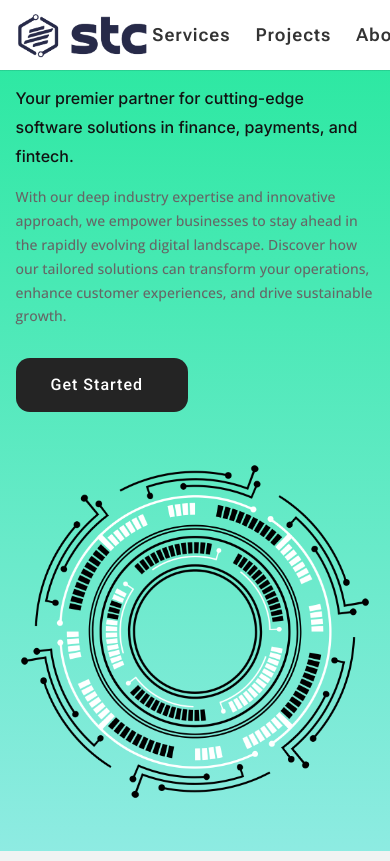
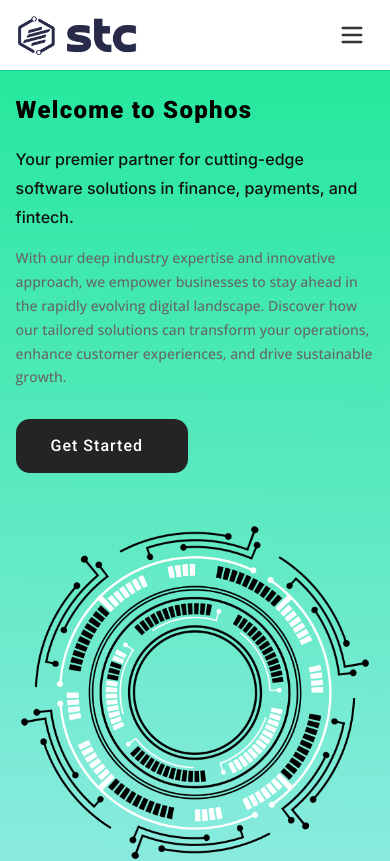
Before and after one commit to sgolli/SophosTC, a Next.js app: page / in a window 390 px wide. Shown: the top 861 px of the page. Built offline with nearby package versions, Linux system fonts and the light colour scheme.

Commit message:
fix: comprehensive mobile responsiveness for all pages

```diff
--- a/src/app/about/page.tsx
+++ b/src/app/about/page.tsx
@@ -75,6 +75,7 @@
         <div className="r-container" style={{maxWidth:"1080px",width:"80%",margin:"0 auto"}}>
           <h2 style={{ textAlign: 'center', marginBottom: '40px' }}>Our Expertise</h2>
           <div
+            className="r-expertise-grid"
             style={{
               display: 'grid',
               gridTemplateColumns: 'repeat(auto-fit, minmax(280px, 1fr))',
--- a/src/app/globals.css
+++ b/src/app/globals.css
@@ -35,6 +35,7 @@
   line-height: 1.7em;
   font-size: 14px;
   font-weight: 500;
+  overflow-x: hidden;
 }
 
 h1, h2, h3, h4, h5, h6 {
@@ -79,7 +80,7 @@
   opacity: 0.8;
 }
 
-/* H2 underline divider - matching original */
+/* H2 underline divider */
 h2::after {
   content: '';
   display: block;
@@ -89,7 +90,6 @@
   margin-top: 15px;
 }
 
-/* Center the divider when h2 is centered */
 .text-center h2::after,
 h2[style*="text-align: center"]::after,
 h2[style*="textAlign"]::after {
@@ -97,7 +97,24 @@
   margin-right: auto;
 }
 
-/* Responsive */
+/* ============================================
+   DESKTOP NAV / MOBILE MENU BUTTON DEFAULTS
+   ============================================ */
+.r-desktop-nav {
+  display: flex;
+}
+
+.r-mobile-menu-btn {
+  display: none !important;
+}
+
+.r-mobile-nav {
+  display: block;
+}
+
+/* ============================================
+   RESPONSIVE: TABLET (max-width: 980px)
+   ============================================ */
 @media (max-width: 980px) {
   h1 {
     font-size: 36px !important;
@@ -107,61 +124,29 @@
     font-size: 32px !important;
     line-height: 36px !important;
   }
-}
 
-@media (max-width: 768px) {
-  h1 {
-    font-size: 28px !important;
-    line-height: 34px !important;
+  /* Show hamburger, hide desktop nav */
+  .r-desktop-nav {
+    display: none !important;
   }
-  h2 {
-    font-size: 26px !important;
-    line-height: 30px !important;
+  .r-mobile-menu-btn {
+    display: block !important;
   }
 
   /* Containers */
   .r-container {
-    width: 95% !important;
+    width: 90% !important;
   }
 
-  /* Header */
-  .r-header {
-    height: 70px !important;
-  }
-  .r-header-logo img {
-    max-height: 60px !important;
-  }
-
-  /* Spacer after fixed header */
-  .r-spacer {
-    height: 70px !important;
-  }
-
-  /* Hero sections */
-  .r-hero {
-    padding: 30px 0 40px 0 !important;
-  }
-  .r-hero h1 {
-    font-size: 32px !important;
-    line-height: 38px !important;
+  /* Grids → single column */
+  .r-grid-3,
+  .r-grid-2 {
+    grid-template-columns: 1fr !important;
   }
 
   /* Flex rows → stack */
   .r-flex-row {
     flex-direction: column !important;
-  }
-
-  /* Grids → single column */
-  .r-grid-3 {
-    grid-template-columns: 1fr !important;
-  }
-  .r-grid-2 {
-    grid-template-columns: 1fr !important;
-  }
-
-  /* Sections padding */
-  .r-section {
-    padding: 30px 0 !important;
   }
 
   /* Footer */
@@ -176,13 +161,88 @@
   .r-footer-bottom {
     flex-direction: column !important;
     text-align: center !important;
+    align-items: center !important;
   }
 
-  /* Buttons */
-  .r-btn {
-    display: block !important;
-    text-align: center !important;
-    width: 100% !important;
+  /* Blog grid */
+  .r-blog-grid {
+    grid-template-columns: 1fr !important;
+  }
+
+  /* Projects grid - force single column */
+  .r-projects-grid {
+    grid-template-columns: 1fr !important;
+  }
+
+  /* About expertise grid */
+  .r-expertise-grid {
+    grid-template-columns: 1fr !important;
+  }
+
+  /* Contact grid */
+  .r-contact-grid {
+    grid-template-columns: 1fr !important;
+  }
+}
+
+/* ============================================
+   RESPONSIVE: MOBILE (max-width: 768px)
+   ============================================ */
+@media (max-width: 768px) {
+  h1 {
+    font-size: 28px !important;
+    line-height: 34px !important;
+  }
+  h2 {
+    font-size: 26px !important;
+    line-height: 30px !important;
+  }
+
+  /* Containers */
+  .r-container {
+    width: 92% !important;
+  }
+
+  /* Header */
+  .r-header {
+    height: 70px !important;
+  }
+  .r-header-logo img {
+    max-height: 55px !important;
+  }
+
+  /* Spacer after fixed header */
+  .r-spacer {
+    height: 70px !important;
+  }
+
+  /* Hero sections */
+  .r-hero {
+    padding: 30px 0 40px 0 !important;
+  }
+  .r-hero h1 {
+    font-size: 28px !important;
+    line-height: 34px !important;
+  }
+
+  /* Sections padding */
+  .r-section {
+    padding: 30px 0 !important;
+  }
+
+  /* Clip path sections */
+  .r-clip-section {
+    clip-path: polygon(0 3%, 100% 0, 100% 100%, 0 100%) !important;
+    padding-top: 40px !important;
+  }
+
+  /* Form rows */
+  .r-form-row {
+    flex-direction: column !important;
+  }
+  .r-form-row input {
+    flex: 1 1 100% !important;
+    min-width: 100% !important;
   }
 
   /* Images */
@@ -191,32 +251,34 @@
     height: auto !important;
   }
 
-  /* Blog grid on homepage */
-  .r-blog-grid {
-    grid-template-columns: 1fr !important;
-  }
-
-  /* Contact form inputs */
-  .r-form-row {
-    flex-direction: column !important;
-  }
-  .r-form-row input {
-    flex: 1 1 100% !important;
-    min-width: 100% !important;
-  }
-
-  /* Clip path sections - reduce angle on mobile */
-  .r-clip-section {
-    clip-path: polygon(0 4%, 100% 0, 100% 100%, 0 100%) !important;
-    padding-top: 50px !important;
-  }
-
-  /* h2 after divider */
+  /* h2 divider */
   h2::after {
     margin-left: 0;
   }
+
+  /* Contact page hero */
+  .r-contact-hero h1 {
+    font-size: 32px !important;
+    line-height: 38px !important;
+  }
+
+  /* All inline font-size overrides for hero h1 */
+  .r-hero h1,
+  section h1 {
+    font-size: 28px !important;
+    line-height: 34px !important;
+  }
+
+  /* Service cards in grid */
+  .r-grid-3 > div,
+  .r-blog-grid > div {
+    width: 100% !important;
+  }
 }
 
+/* ============================================
+   RESPONSIVE: SMALL MOBILE (max-width: 480px)
+   ============================================ */
 @media (max-width: 480px) {
   h1 {
     font-size: 24px !important;
@@ -234,8 +296,15 @@
     width: 92% !important;
   }
 
-  .r-hero h1 {
-    font-size: 28px !important;
-    line-height: 34px !important;
+  .r-hero h1,
+  section h1 {
+    font-size: 24px !important;
+    line-height: 30px !important;
+  }
+
+  /* Reduce section padding further */
+  .r-section,
+  .r-hero {
+    padding: 25px 0 !important;
   }
 }
--- a/src/app/layout.tsx
+++ b/src/app/layout.tsx
@@ -51,6 +51,7 @@
     <html lang="en">
       <body className={`${openSans.variable} ${roboto.variable} ${robotoFlex.variable} ${inter.variable}`}>
         <Header />
+        <div className="r-spacer" style={{ height: '94px' }} />
         <main>{children}</main>
         <Footer />
       </body>
--- a/src/app/projects/page.tsx
+++ b/src/app/projects/page.tsx
@@ -78,9 +78,10 @@
       <section style={{padding:"51.2px 0",backgroundColor:"#ffffff"}}>
         <div className="r-container" style={{maxWidth:"1080px",width:"80%",margin:"0 auto"}}>
           <div
+            className="r-projects-grid"
             style={{
               display: 'grid',
-              gridTemplateColumns: 'repeat(auto-fit, minmax(320px, 1fr))',
+              gridTemplateColumns: 'repeat(auto-fit, minmax(280px, 1fr))',
               gap: '30px',
             }}
           >
--- a/src/components/Header.tsx
+++ b/src/components/Header.tsx
@@ -53,14 +53,13 @@
           />
         </Link>
 
-        {/* Desktop Navigation */}
+        {/* Desktop Navigation - NO inline display, let CSS handle it */}
         <nav
+          className="r-desktop-nav"
           style={{
-            display: 'flex',
             alignItems: 'center',
             gap: '25px',
           }}
-          className="hidden lg:flex"
         >
           {navLinks.map((link) => (
             <Link
@@ -81,10 +80,10 @@
           ))}
         </nav>
 
-        {/* Mobile menu button */}
+        {/* Mobile menu button - hidden by default, shown on mobile via CSS */}
         <button
           onClick={() => setMobileMenuOpen(!mobileMenuOpen)}
-          className="lg:hidden"
+          className="r-mobile-menu-btn"
           style={{
             padding: '8px',
             color: '#333',
@@ -107,7 +106,7 @@
       {/* Mobile Navigation */}
       {mobileMenuOpen && (
         <nav
-          className="lg:hidden"
+          className="r-mobile-nav"
           style={{
             backgroundColor: '#ffffff',
             borderTop: '1px solid #e5e5e5',
```
Also changed, not shown: src/app/contact/page.tsx (+10 -11 lines), screenshots/mobile-home.png (added).
